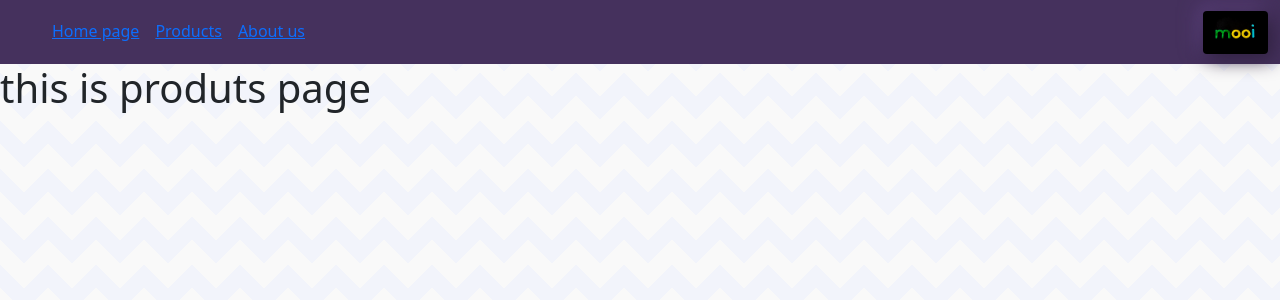
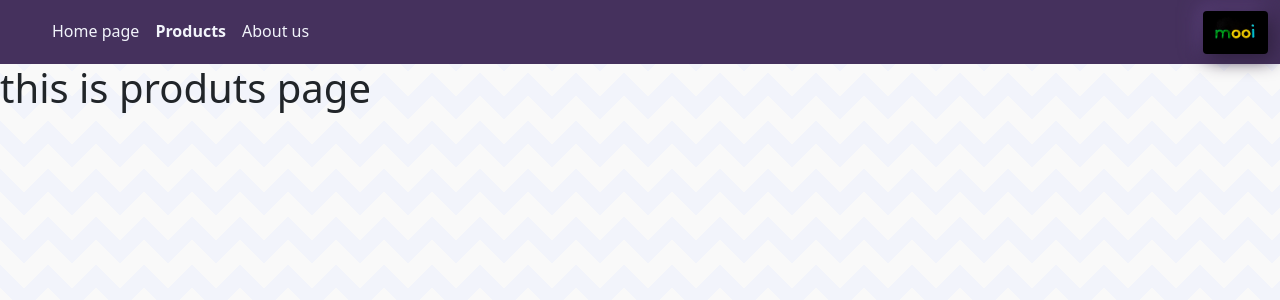
Before and after one commit to nimacalhor/React-landing, a React (Create React App) app: page /products in a window 1280 px wide. Shown: the top 300 px of the page. Built offline with nearby package versions, Linux system fonts and the light colour scheme; no server answers.

Commit message:
fix routing

```diff
--- a/src/App.js
+++ b/src/App.js
@@ -13,7 +13,7 @@ const App = () => {
       <Switch>
         <Route path="/products" component={Products} />
         <Route path="/about_us" component={AboutUs} />
-        <Route path="/" component={Home} />
+        <Route path="/" exact component={Home} />
       </Switch>
     </main>
   );
--- a/src/components/Navbar.js
+++ b/src/components/Navbar.js
@@ -1,26 +1,64 @@
-import React from "react";
+import React, { Component } from "react";
 
-import { Link } from "react-router-dom";
+import { NavLink } from "react-router-dom";
 
 import st from "./Navbar.module.css";
 import Logo from "../assets/logo.jpg";
 
-const Navbar = () => {
+class Navbar extends Component {
+  constructor(props) {
+    super(props);
+    this.state = {
+      homeLink: React.createRef,
+      aboutUsLink: React.createRef,
+      productsLink: React.createRef,
+    };
+  }
+
+  // Methods____________________________________________________________________________________________________________________
+  giveActiveClass = (linkName) => {
+    const el = this.state[linkName];
+    el.classList.add(st.activeLi);
+  };
+
+  //Mounte_____________________________________________________________________________________________________________________
+
+  render() {
+    console.log(this.props);
     return (
       <header className={st.header}>
         <div className={st.list_ontainer}>
           <ul className={`${st.link_lists} mt-3`}>
             <li>
               {" "}
-              <Link to="/">Home page</Link>{" "}
+              <NavLink
+                ref={this.state.homeLink}
+                exact
+                activeClassName={st.linkIsActive}
+                to="/"
+              >
+                Home page
+              </NavLink>{" "}
             </li>
             <li>
               {" "}
-              <Link to="/products">Products</Link>{" "}
+              <NavLink
+                ref={this.state.productsLink}
+                activeClassName={st.linkIsActive}
+                to="/products"
+              >
+                Products
+              </NavLink>{" "}
             </li>
             <li>
               {" "}
-              <Link to="/about_us">About us</Link>{" "}
+              <NavLink
+                ref={this.state.aboutUsLink}
+                activeClassName={st.linkIsActive}
+                to="/about_us"
+              >
+                About us
+              </NavLink>{" "}
             </li>
           </ul>
         </div>
@@ -31,6 +69,7 @@ const Navbar = () => {
         </div>
       </header>
     );
-};
+  }
+}
 
 export default Navbar;
--- a/src/components/Navbar.module.css
+++ b/src/components/Navbar.module.css
@@ -18,14 +18,25 @@ ul.link_lists {
 
 ul.link_lists > li {
   margin: 0.2rem 0.5rem;
-  color: #f2f4fb;
   border-bottom: solid 2px #45315d;
   cursor: pointer;
   transition-duration: 0.4s;
 }
 
 ul.link_lists > li:hover {
-  /* color: #FF9280; */
+  border-bottom: solid 2px #ff9280;
+}
+
+ul.link_lists > li > a {
+  color: #f2f4fb;
+  text-decoration: none;
+}
+
+ul.link_lists > li > a.linkIsActive {
+  font-weight: 600;
+}
+
+ul.link_lists > li.activeLi {
   border-bottom: solid 2px #ff9280;
 }
 
--- a/src/views/Products.js
+++ b/src/views/Products.js
@@ -1,6 +1,22 @@
 import React, { Component } from 'react';
+import axios from 'axios';
+
 
 class Products extends Component {
+    constructor(){
+        super();
+        this.state = {
+            post: this.data.slice(0, 10)
+        }
+    }
+
+    // Data________________________________________________________________________________________
+    data = []
+    // Mounted_____________________________________________________________________________________
+    componentDidMount(){
+        axios.get('https://jsonplaceholder.typicode.com/posts')
+        .then(response => this.data = response.data)
+    }
     render() {
         return (
             <div>
```
Also changed, not shown: src/components/postCard.js (added, +13 -0 lines). Lines whose indentation alone changed are shown as unchanged.
